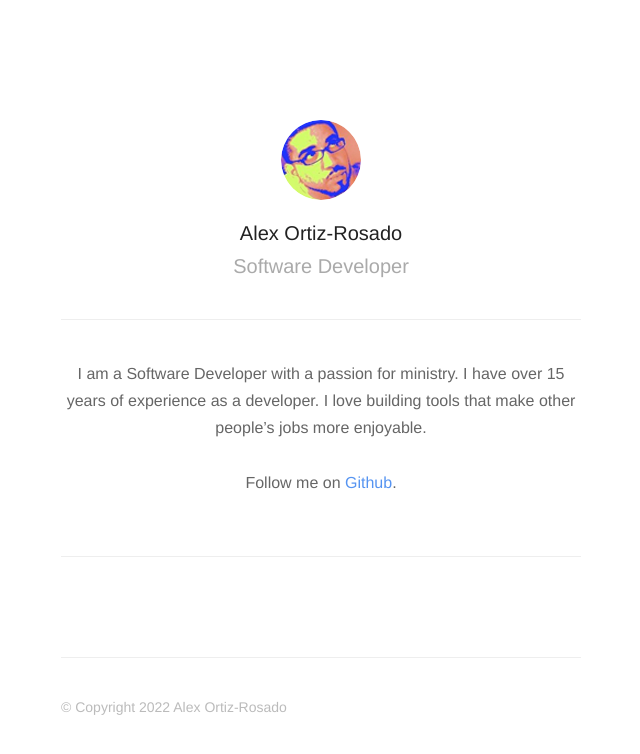
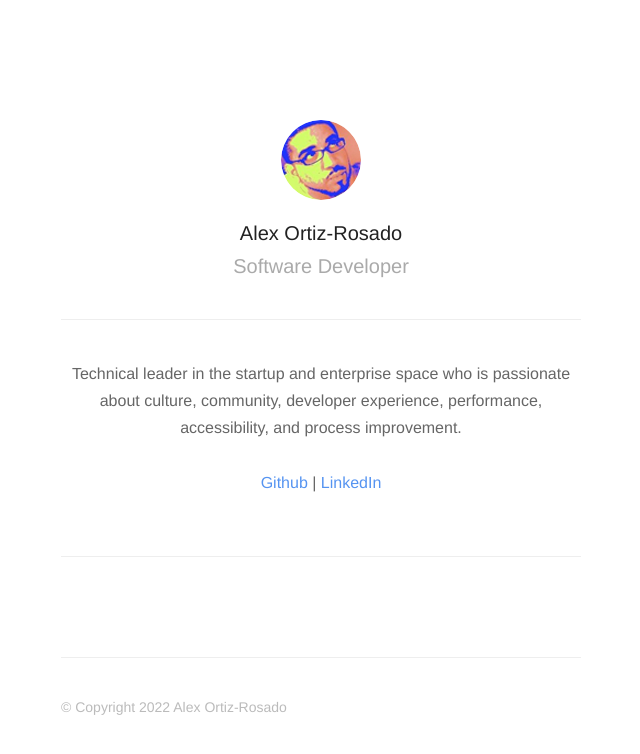
Before and after one commit to alexortizrosado/alexortizrosado.github.io, a Jekyll site: the page built from index.html, in a window 1280 px wide. Shown: the top 754 px of the page, without its empty margins (319-959 px from the left). Built offline with Jekyll 4.4.1, drawn with Linux system fonts in a browser that asks for light colours; nearby versions of some CDN libraries.

Commit message:
Update _config.yml

```diff
--- a/_config.yml
+++ b/_config.yml
@@ -1,9 +1,10 @@
 name: Alex Ortiz-Rosado
 description: Software Developer
 meta_description: "Alex Ortiz-Rosado | Software Developer"
-intro: "I am a Software Developer with a passion for ministry. I have over 15 years of experience as a developer. I love building tools that make other people’s jobs more enjoyable.
-
-<br /><br />Follow me on <a href='https://github.com/alexortizrosado'>Github</a>."
+intro: "Technical leader in the startup and enterprise space who is passionate about culture, community, developer experience, performance, accessibility, and process improvement.
+<br />
+<br />
+<a href='https://github.com/alexortizrosado'>Github</a> | <a href='https://linkedin.com/in/alexortizrosado'>LinkedIn</a>"
 
 # aboutPage: true
 
```
